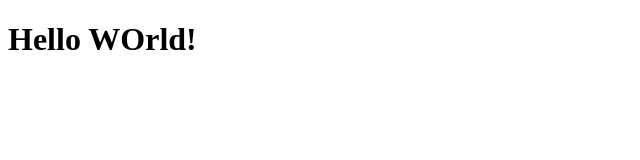
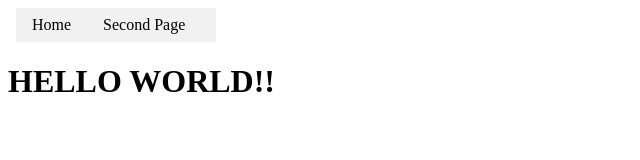
Before and after one commit to twinkIwlj4s/hello_world, a plain HTML site: page index.html in a window 1280 px wide. Shown: the whole page, without its empty margins (0-640 px from the left). Drawn offline with Linux system fonts and the light colour scheme.

Commit message:
Add Second Page and some css

```diff
--- a/index.html
+++ b/index.html
@@ -4,9 +4,17 @@
     <meta charset="UTF-8">
     <meta http-equiv="X-UA-Compatible" content="IE=edge">
     <meta name="viewport" content="width=device-width, initial-scale=1.0">
+    <link rel="stylesheet" href="main.css">
     <title>Test</title>
 </head>
 <body>
-    <h1>Hello WOrld!</h1>
+    <div class="nav-bar">
+        <ul>
+            <li><a href="#">Home</a></li>
+            <li><a href="second_page.html">Second Page</a></li>
+          </ul>
+    </div>
+
+    <h1>HELLO WORLD!!</h1>
 </body>
 </html>
--- /dev/null
+++ b/main.css
@@ -0,0 +1,28 @@
+ul {
+    list-style-type: none;
+    margin: 0;
+    padding: 0;
+    width: 200px;
+    background-color: #f1f1f1;
+    display: flex;
+    margin: 1vh;
+}
+
+li a {
+    display: block;
+    color: #000;
+    padding: 8px 16px;
+    text-decoration: none;
+}
+
+/* Change the link color on hover */
+li a:hover {
+    background-color: #555;
+    color: white;
+}
+
+never_gonna_give_you_up{
+    display: flex;
+    position: absolute;
+    margin-left: 71vh;
+    margin-right: 0;}
```
Also changed, not shown: second_page.html (added, +22 -0 lines).
